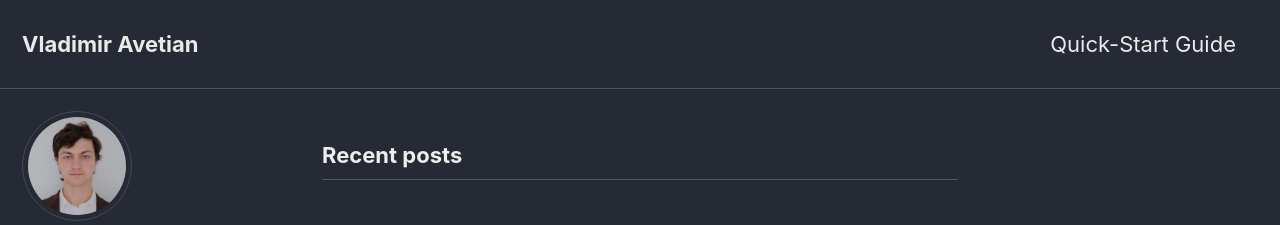
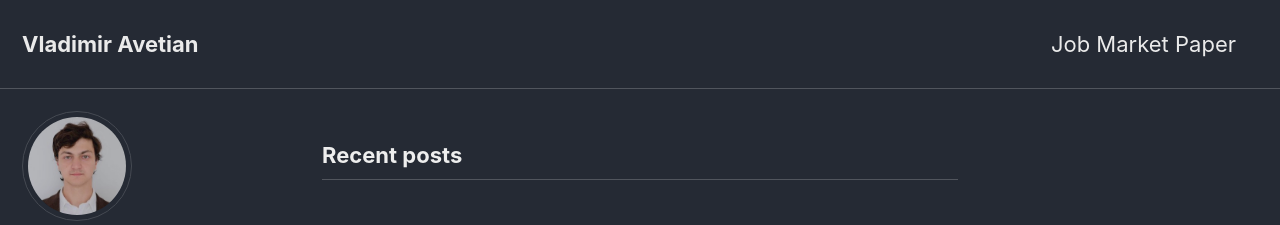
Before and after one commit to vladimir-avetian/vladimir-avetian.github.io, a Jekyll site: the page built from index.html, in a window 1280 px wide. Shown: the top 225 px of the page. Built offline with Jekyll 4.4.1, drawn with Linux system fonts in a browser that asks for light colours; cached includes are drawn as plain includes; the list of posts is cut into pages by our own code.

Commit message:
Update navigation.yml

```diff
--- a/_data/navigation.yml
+++ b/_data/navigation.yml
@@ -1,8 +1,8 @@
 
 # main links
 main:
-  - title: "Quick-Start Guide"
-    url: https://mmistakes.github.io/minimal-mistakes/docs/quick-start-guide/
+  - title: "Job Market Paper"
+    url: "slavs_jmp.pdf"
   # - title: "About"
   #   url: https://mmistakes.github.io/minimal-mistakes/about/
   # - title: "Sample Posts"
```
